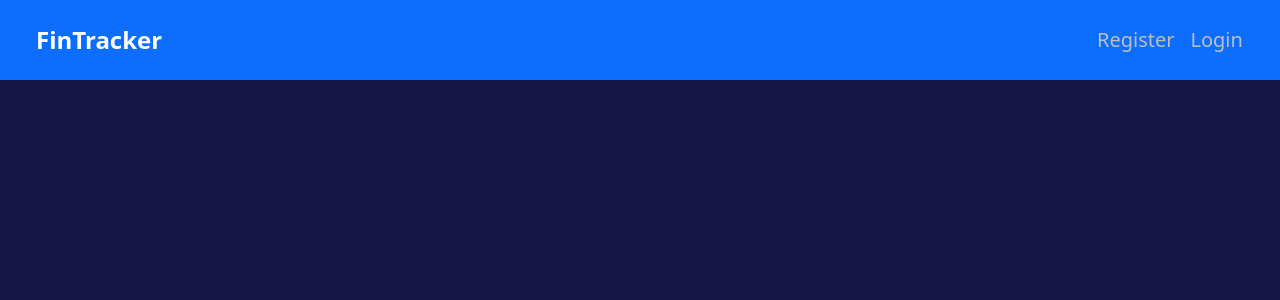
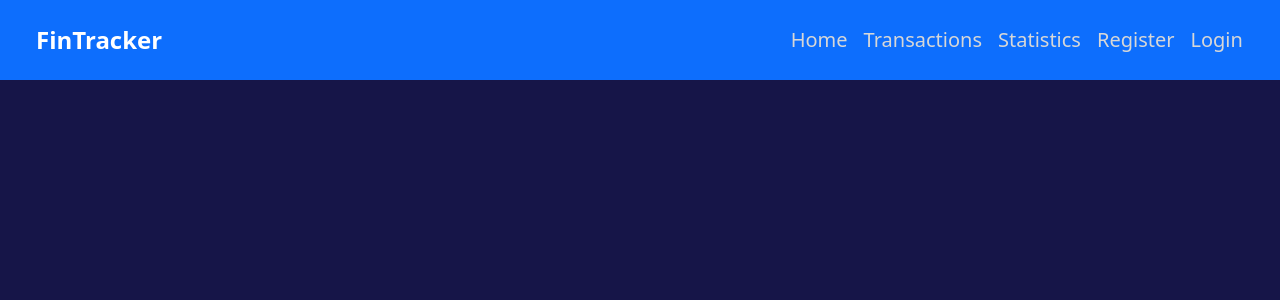
Before and after one commit to Thinal-Fernando/FinTracker, a Flask app: page / in a window 1280 px wide. Shown: the top 300 px of the page. Run offline with Flask 3, Linux system fonts and the light colour scheme.

Commit message:
- added a home, transactions and statistics to the nav bar - changed home.html to base.html - created a new file cased home.html and used Template inheritance to extend content

```diff
--- a/static/home.css
+++ b/static/home.css
@@ -15,5 +15,5 @@ a {
 
 #navbarColor01 {
   margin-right: 2%;
-  color: rgb(189, 189, 189);
+  color: rgb(215, 215, 215);
 }
--- /dev/null
+++ b/templates/base.html
@@ -0,0 +1,32 @@
+<!DOCTYPE html>
+<html lang="en">
+  <head>
+    <link
+      href="https://cdn.jsdelivr.net/npm/bootstrap@5.3.0/dist/css/bootstrap.min.css"
+      rel="stylesheet"
+    />
+    <link
+      rel="stylesheet"
+      type="text/css"
+      href="{{url_for('static', filename='home.css')}}"
+    />
+
+    <title>FinTracker</title>
+  </head>
+  <body>
+    <nav class="navbar navbar-expand-lg bg-primary" data-bs-theme="dark">
+      <div class="container-fluid">
+        <a class="navbar-brand ms-4 fs-4" href="#">FinTracker</a>
+
+        <div class="d-flex" id="navbarColor01">
+          <a class="nav-link fs-5 me-3" href="#">Home</a>
+          <a class="nav-link fs-5  me-3" href="#">Transactions</a>
+          <a class="nav-link fs-5  me-3" href="#">Statistics</a>
+          <a class="nav-link fs-5 me-3" href="#">Register</a>
+          <a class="nav-link fs-5" href="#">Login</a>
+        </div>
+      </div>
+    </nav>
+    {% block content %}{% endblock %}
+  </body>
+</html>
--- a/templates/home.html
+++ b/templates/home.html
@@ -1,28 +1,4 @@
-<!DOCTYPE html>
-<html lang="en">
-  <head>
-    <link
-      href="https://cdn.jsdelivr.net/npm/bootstrap@5.3.0/dist/css/bootstrap.min.css"
-      rel="stylesheet"
-    />
-    <link
-      rel="stylesheet"
-      type="text/css"
-      href="{{url_for('static', filename='home.css')}}"
-    />
+{% extends "base.html" %}
+{% block content %}
 
-    <title>FinTracker</title>
-  </head>
-  <body>
-    <nav class="navbar navbar-expand-lg bg-primary" data-bs-theme="dark">
-      <div class="container-fluid">
-        <a class="navbar-brand ms-4 fs-4" href="#">FinTracker</a>
-
-        <div class="d-flex" id="navbarColor01">
-          <a class="nav-link fs-5 me-3" href="#">Register</a>
-          <a class="nav-link fs-5" href="#">Login</a>
-        </div>
-      </div>
-    </nav>
-  </body>
-</html>
+ {% endblock %}
```
